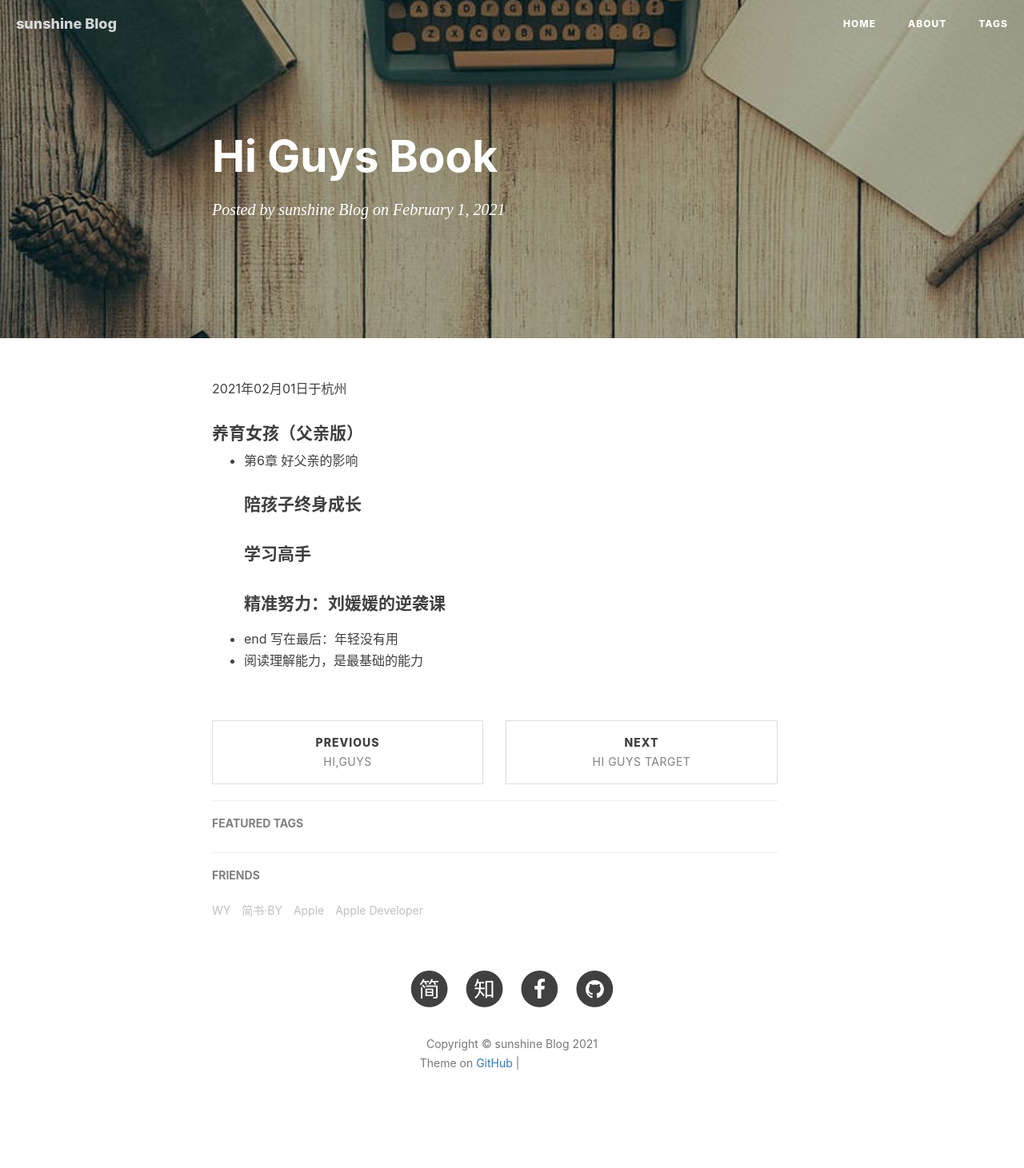
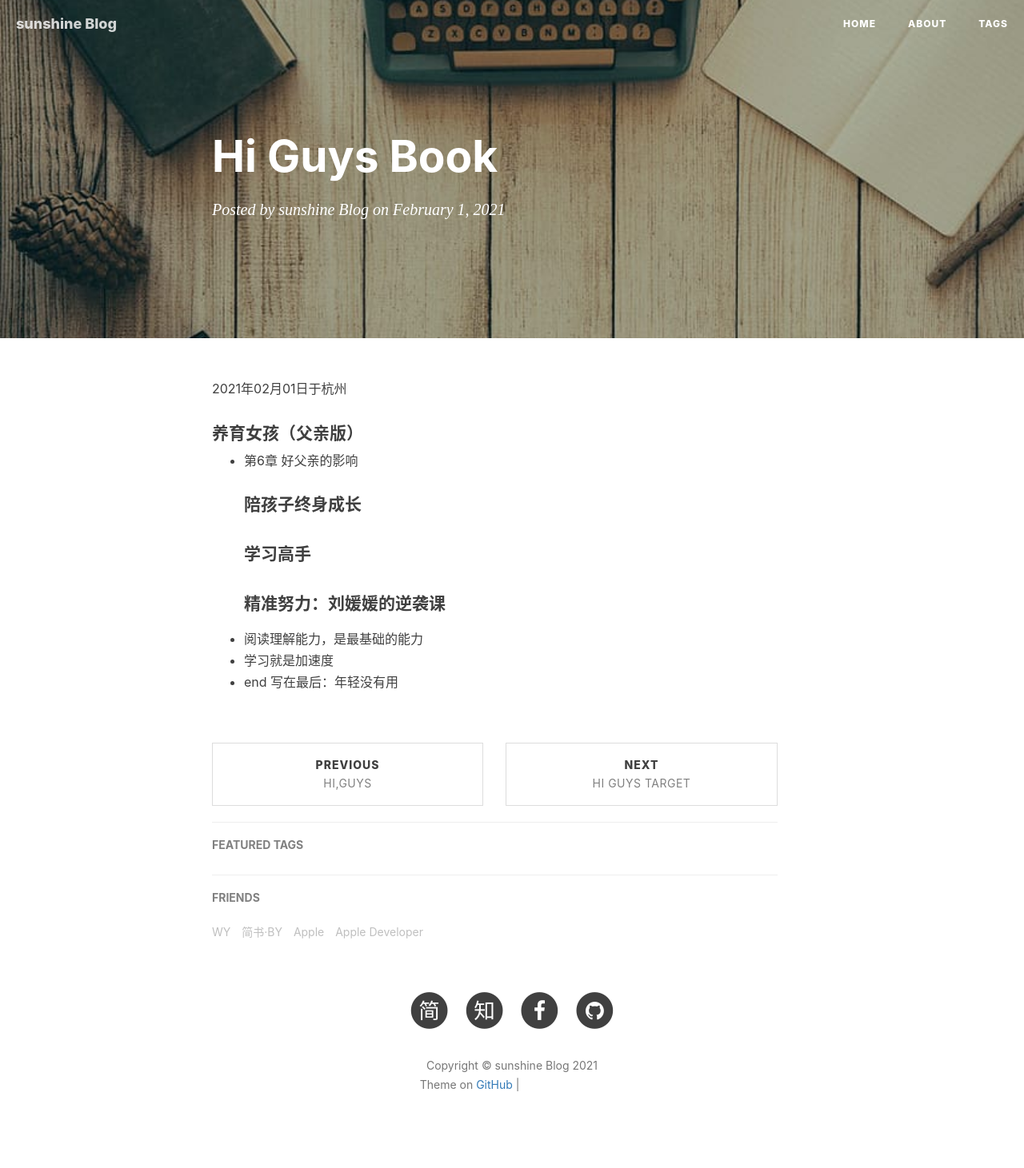
Before and after one commit to feature2018/feature2018.github.io, a Jekyll site: the page built from _posts/2021-02-01-Hi-Guys-book.md, in a window 1280 px wide. Shown: the whole page at 80% size. Built offline with Jekyll 4.4.1, drawn with Linux system fonts in a browser that asks for light colours; nearby versions of some CDN libraries; our own code applies the rules of GitHub Pages for plain Markdown files; comment, search, counter and statistics services are not loaded; before the commit the page ends 1434 px from its top, so only the background shows below that; grey boxes are pictures that could not be loaded.

Commit message:
学习就是加速度
刘媛媛

```diff
--- a/_posts/2021-02-01-Hi-Guys-book.md
+++ b/_posts/2021-02-01-Hi-Guys-book.md
@@ -5,5 +5,6 @@
 #### 陪孩子终身成长
 #### 学习高手
 #### 精准努力：刘媛媛的逆袭课
+  - 阅读理解能力，是最基础的能力
+  - 学习就是加速度
   - end 写在最后：年轻没有用
-  - 阅读理解能力，是最基础的能力
```
